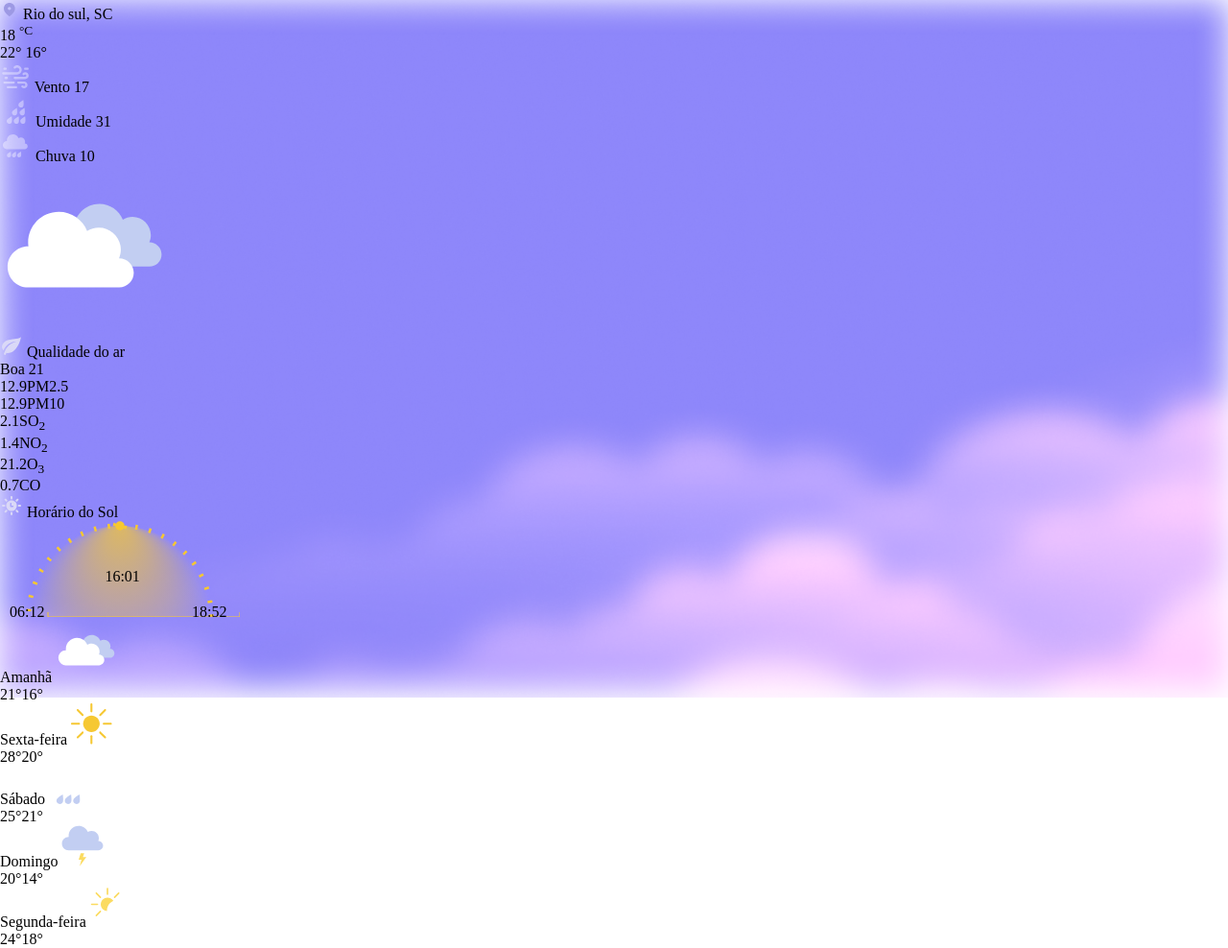
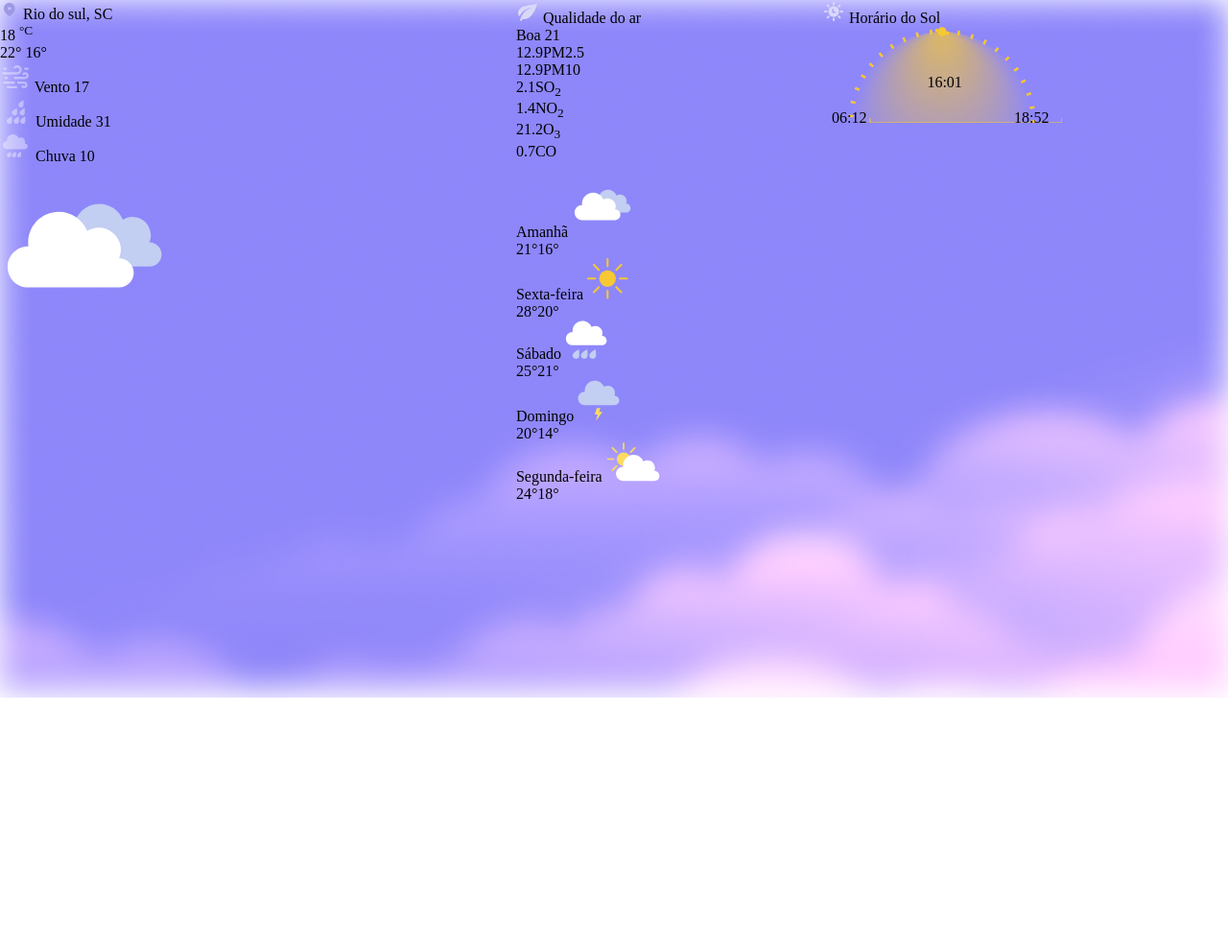
Before and after one commit to ElanDeyan/boraCodar, a plain HTML site: page clima-app/index.html in a window 1280 px wide. Shown: the whole page at 96% size. After the commit the page ends 800 px from the top, so only its background shows below. Drawn offline with Linux system fonts and the light colour scheme.

Commit message:
Applying grid

```diff
--- a/clima-app/style.css
+++ b/clima-app/style.css
@@ -62,8 +62,6 @@ img {
   }
 }
 
-
-
 .sun-time-progress {
   inline-size: 250px;
   overflow: visible;
@@ -76,3 +74,31 @@ img {
   stroke: hsl(46,92%,58%);
   stroke-dasharray: 2.5 12;
 }
+
+.weather-dashboard {
+  display: grid;
+  grid-template-areas:
+    "now now air sun-time"
+    "now now week week";
+  gap: 1rem;
+}
+
+[data-widget-type="temperature-now"] {
+  grid-area: now;
+}
+
+[data-widget-type="air-quality"] {
+  grid-area: air;
+}
+
+[data-widget-type="sun-time"] {
+  grid-area: sun-time;
+}
+
+[data-widget-type="week-weather"] {
+  grid-area: week;
+}
+
+.widget {
+
+}
```
